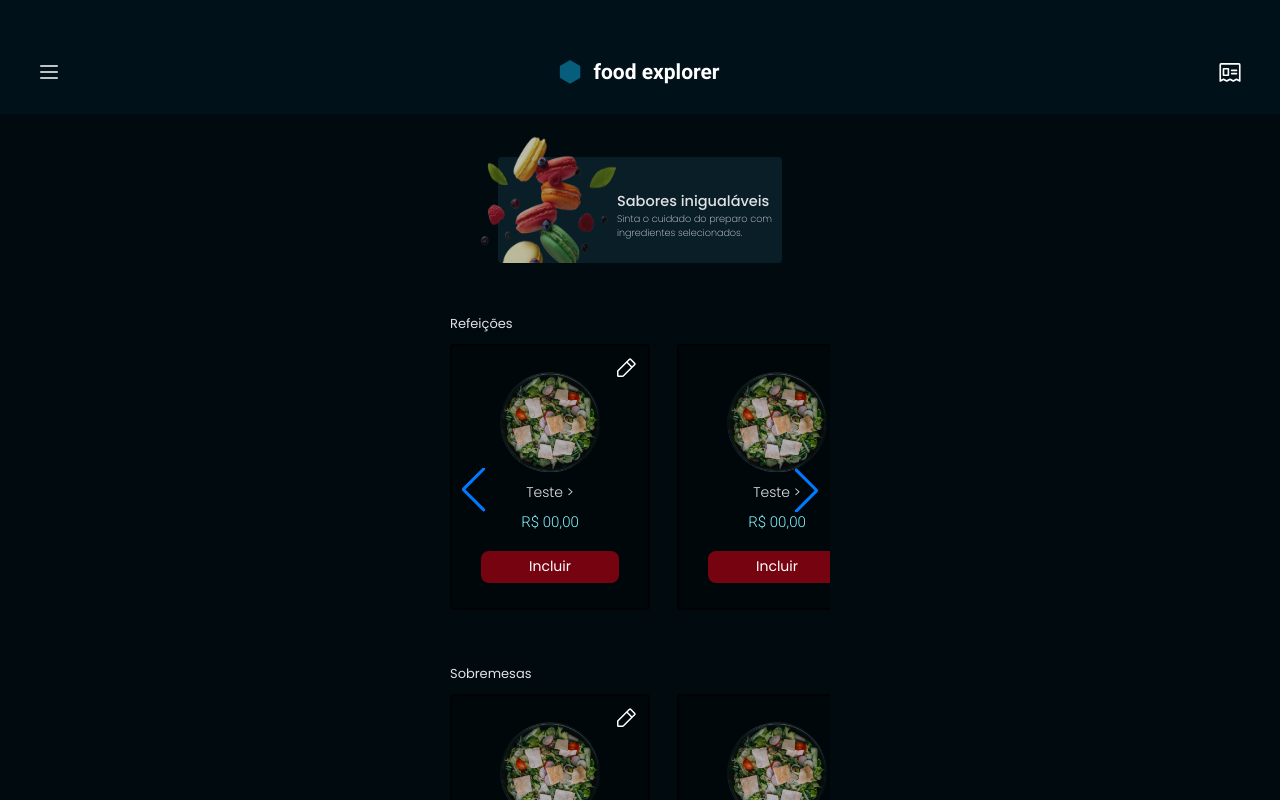
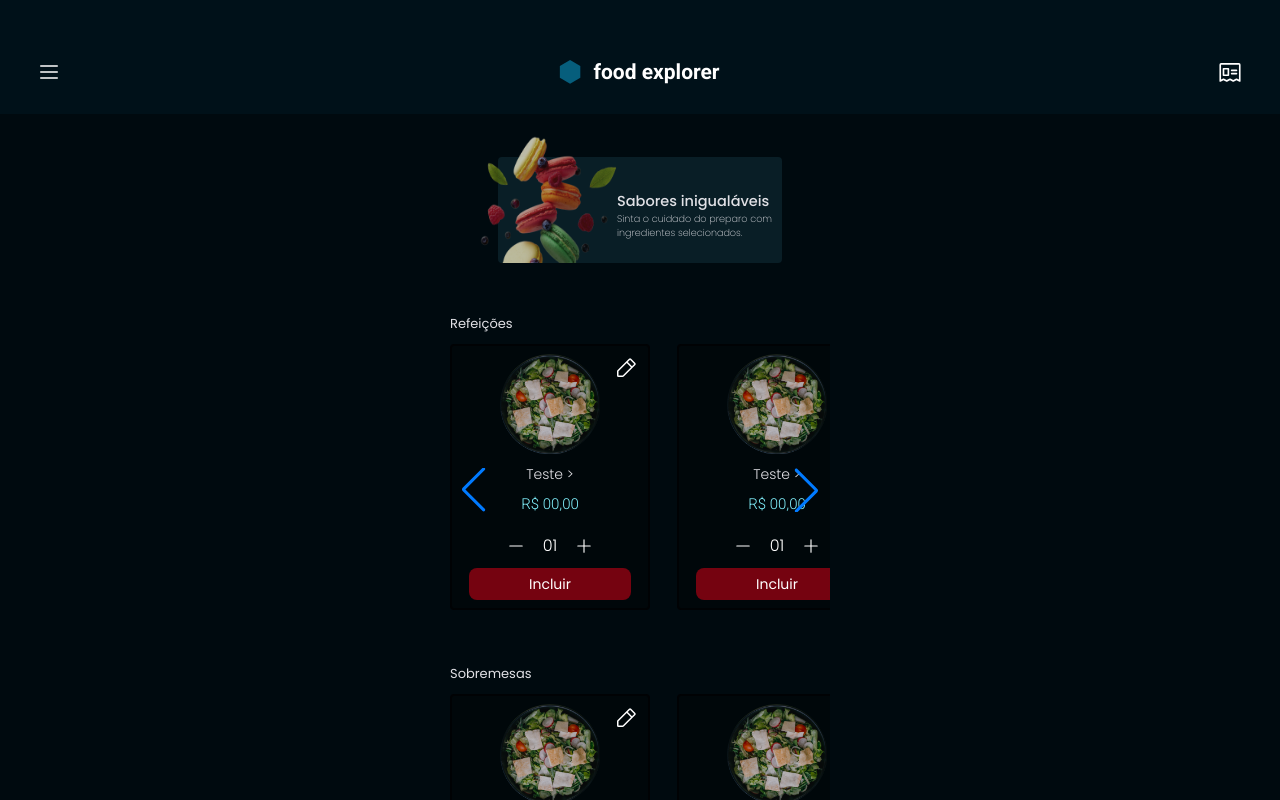
Before and after one commit to loren175/front-food-explorer, a React (Vite) app: page / in a window 1280 px wide. Shown: the top 800 px of the page. Built offline with nearby package versions, Linux system fonts and the light colour scheme.

Commit message:
add amount component

```diff
--- /dev/null
+++ b/src/components/Amount/index.jsx
@@ -0,0 +1,13 @@
+import { Container } from "./styles"
+
+import { PiPlus, PiMinus } from "react-icons/pi"
+
+export function Amount({text}) {
+  return (
+    <Container>
+      <PiMinus/>
+      <p>{text}</p>
+      <PiPlus />
+    </Container>
+  )
+}
--- /dev/null
+++ b/src/components/Amount/styles.js
@@ -0,0 +1,14 @@
+import styled from "styled-components";
+
+export const Container = styled.div`
+  display: flex;
+  align-items: center;
+  gap: 18px;
+  font-size: 18px;
+  color: ${({ theme }) => theme.COLORS.LIGHT_100};
+  margin-bottom: 10px;
+  p {
+    font-size: 16px;
+    font-weight: 300;
+  }
+`
--- a/src/components/Card/index.jsx
+++ b/src/components/Card/index.jsx
@@ -1,16 +1,18 @@
-import { Container, Order } from "./styles";
+import { Container, Order } from "./styles"
 import { PiPencilSimple } from "react-icons/pi"
 import food1 from "../../assets/food1.png"
 import { Button } from "../Button"
+import { Amount } from "../Amount"
 
 export function Card() {
   return (
     <Container>
-      <PiPencilSimple />
+      <PiPencilSimple className="pencil"/>
       <img src={food1} alt="" />
       <h4>Teste &gt; </h4>
       <h5>R$ 00,00</h5>
       <Order>
+        <Amount text="01" />
         <Button text="Incluir" />
       </Order>
     </Container>
--- a/src/components/Card/styles.js
+++ b/src/components/Card/styles.js
@@ -13,7 +13,7 @@ export const Container = styled.div`
   border-radius: 4px;
   border: 2px solid ${({ theme }) => theme.COLORS.DARK_300};
 
-  svg {
+  .pencil {
     position: absolute;
     top: 10px;
     right: 10px;
@@ -41,10 +41,12 @@ export const Container = styled.div`
 `
 
 export const Order = styled.div`
-  width: 70%;
   display: flex;
+  align-items: center;
+  flex-direction: column;
   margin-top: 10px;
    button {
     height: 32px;
+    width: 162px;
   }
 `
```
